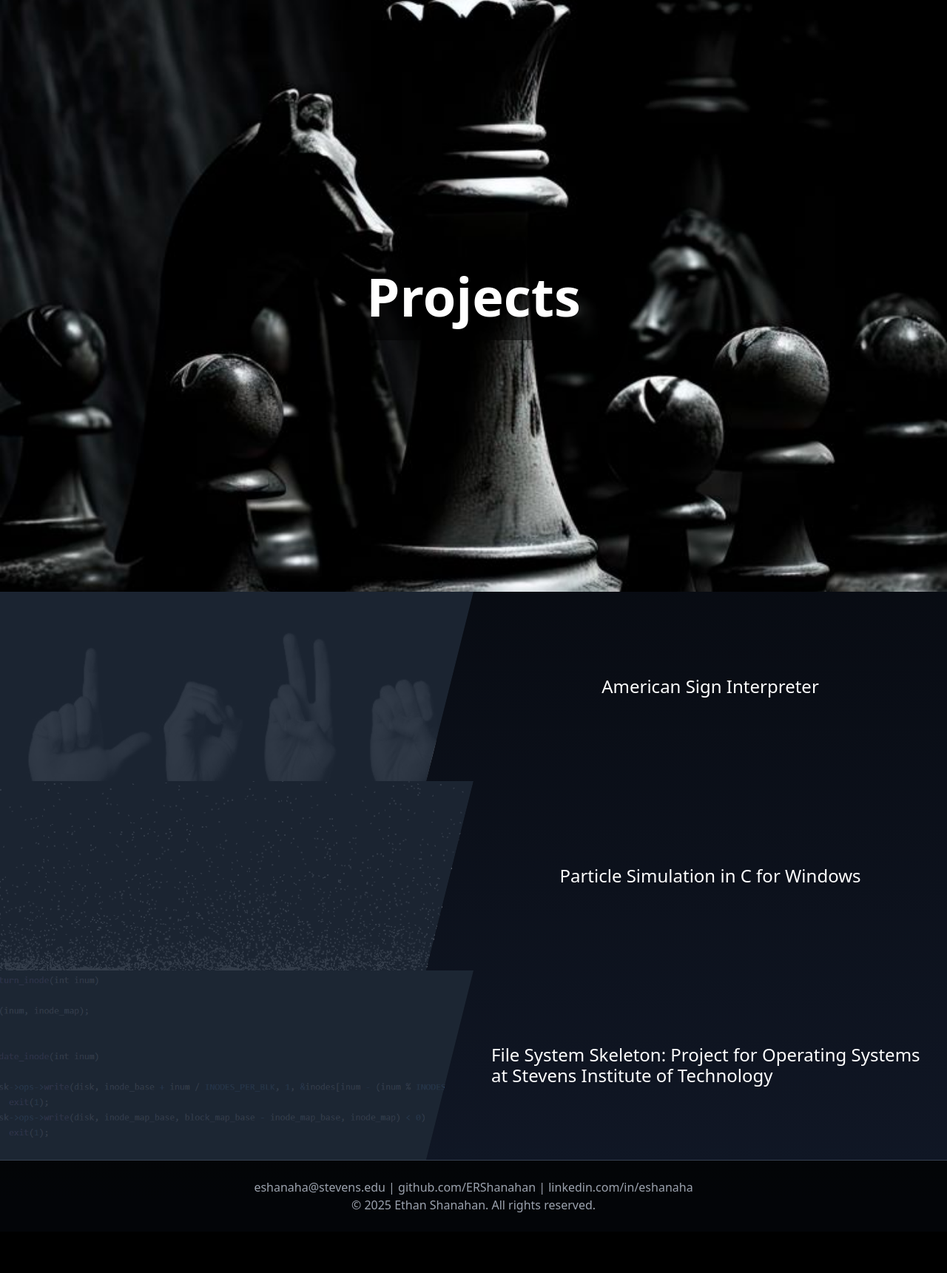
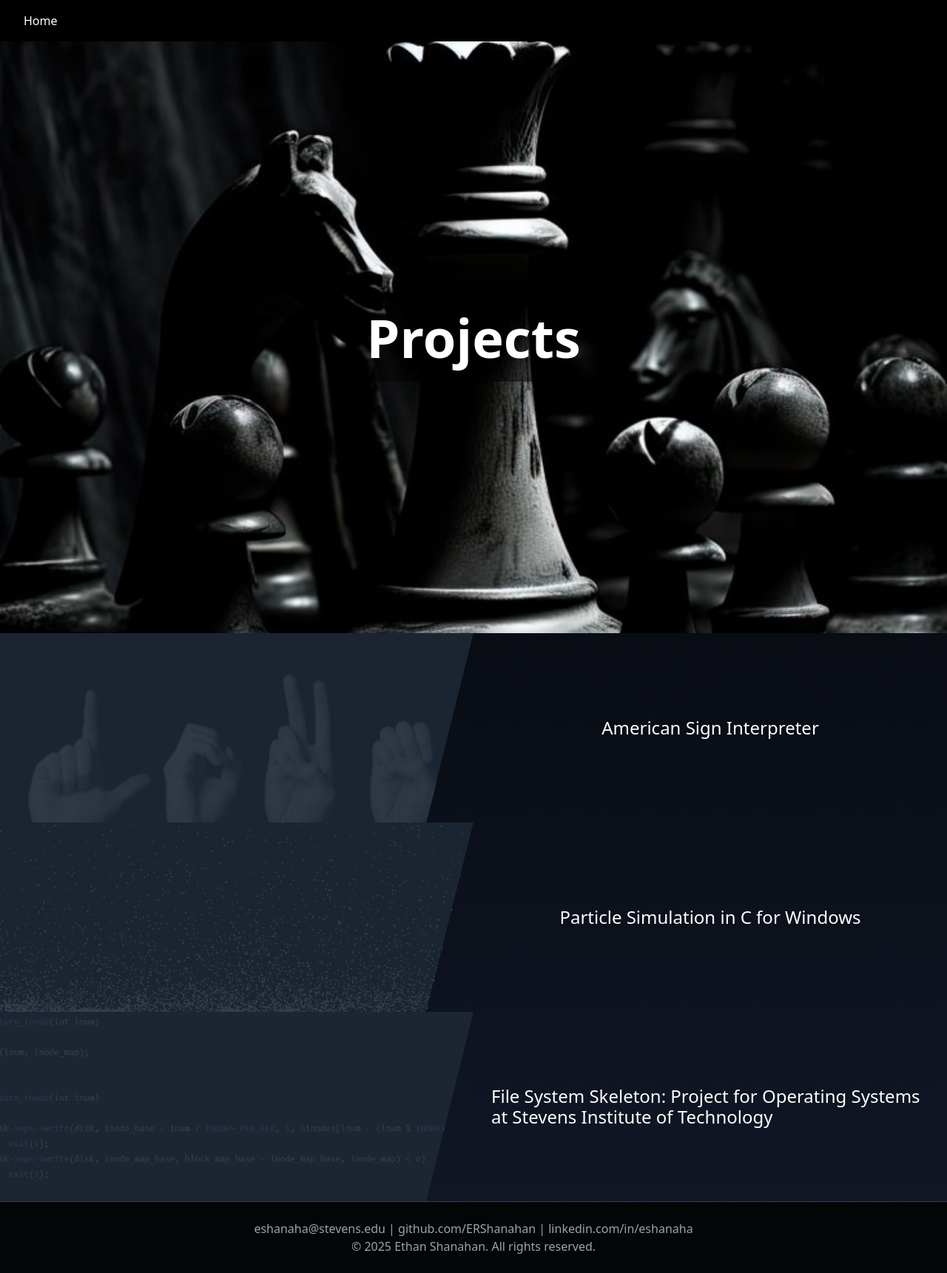
Before and after one commit to ERShanahan/Portfolio, a React (Vite) app: page /projects in a window 1280 px wide. Shown: the whole page at 74% size. Before the commit the page ends 1665 px from the top, so only its background shows below. Built offline with nearby package versions, Linux system fonts and the light colour scheme.

Commit message:
Header/Footer

```diff
--- a/src/Home.jsx
+++ b/src/Home.jsx
@@ -1,6 +1,7 @@
 import React from "react";
 import { motion } from "framer-motion";
 import { useNavigate } from "react-router-dom";
+import { Footer } from "./components/Footer";
 
 export default function Home() {
   const navigate = useNavigate();
@@ -49,11 +50,7 @@ export default function Home() {
         ))}
       </div>
 
-      {/* Footer */}
-      <footer className="bg-black bg-opacity-80 text-gray-400 text-center py-6 border-t border-gray-700">
-        <p>eshanaha@stevens.edu | github.com/ERShanahan | linkedin.com/in/eshanaha</p>
-        <p>© {new Date().getFullYear()} Ethan Shanahan. All rights reserved.</p>
-      </footer>
+      <Footer />
     </div>
   );
 }
--- /dev/null
+++ b/src/components/Footer.jsx
@@ -0,0 +1,10 @@
+import React from "react";
+
+export function Footer() {
+    return (
+        <footer className="bg-black bg-opacity-80 text-gray-400 text-center py-6 border-t border-gray-700">
+        <p>eshanaha@stevens.edu | github.com/ERShanahan | linkedin.com/in/eshanaha</p>
+        <p>© {new Date().getFullYear()} Ethan Shanahan. All rights reserved.</p>
+        </footer>
+    );
+}
--- /dev/null
+++ b/src/components/Header.jsx
@@ -0,0 +1,26 @@
+import React from "react";
+import { NavLink } from "react-router-dom";
+
+const navLinks = [
+  { label: "Home", to: "/" }
+];
+
+export function Header() {
+  return (
+    <header className="relative top-0 left-0 w-full bg-black bg-opacity-80 backdrop-blur-sm z-30">
+      <nav className="max-w-7xl mx-auto px-8 py-4 flex space-x-6">
+        {navLinks.map((link) => (
+          <NavLink
+            key={link.to}
+            to={link.to}
+            className={({ isActive }) =>
+              `text-white hover:text-gray-300 transition ${isActive ? "underline" : ""}`
+            }
+          >
+            {link.label}
+          </NavLink>
+        ))}
+      </nav>
+    </header>
+  );
+}
--- a/src/pages/Chess.jsx
+++ b/src/pages/Chess.jsx
@@ -2,6 +2,8 @@ import React, { useState, useEffect, useRef } from "react";
 import { Chessboard } from "react-chessboard";
 import { Chess } from "chess.js";
 import { useNavigate } from "react-router-dom";
+import { Header } from "../components/Header"
+import { Footer } from "../components/Footer";
 
 const API_URL = "https://chess-api-vxd3.onrender.com/bot_move";
 
@@ -75,16 +77,7 @@ export default function ChessPage() {
   return (
     <div className="min-h-screen bg-fixed bg-center bg-cover text-white"
          style={{ backgroundImage: "url('/images/piece_shadow.jpg')" }}>
-
-        {/* Static Top Navigation */}
-        <div className="static top-0 left-0 w-full bg-black bg-opacity-70 p-6 text-center z-50">
-            <button
-            className="text-lg font-semibold hover:text-white transition"
-            onClick={() => navigate("/")}
-            >
-            Home
-            </button>
-      </div>
+      <Header />
 
       <div className="bg-black bg-opacity-70 p-6 text-center">
         <h1 className="text-4xl font-bold">Play Me!</h1>
@@ -127,11 +120,7 @@ export default function ChessPage() {
         </button>
       </div>
 
-      {/* Footer */}
-      <footer className="bg-black bg-opacity-80 text-gray-400 text-center py-6 border-t border-gray-700">
-        <p>eshanaha@stevens.edu | github.com/ERShanahan | linkedin.com/in/eshanaha</p>
-        <p>© {new Date().getFullYear()} Ethan Shanahan. All rights reserved.</p>
-      </footer>
+      <Footer />
     </div>
   );
 }
--- a/src/pages/Projects.jsx
+++ b/src/pages/Projects.jsx
@@ -1,6 +1,8 @@
 import React from "react";
 import { motion } from "framer-motion";
 import "./Projects.css";
+import { Footer } from "../components/Footer";
+import { Header } from "../components/Header";
 
 const projects = [
   {
@@ -27,6 +29,7 @@ const projects = [
 export default function ProjectsPage() {
   return (
     <div className="min-h-screen bg-gradient-to-b from-black to-gray-900 text-white projects-container">
+      <Header />
       {/* Hero Section */}
       <div
         className="h-screen bg-fixed bg-center bg-cover flex flex-col justify-center items-center"
@@ -69,11 +72,7 @@ export default function ProjectsPage() {
         ))}
       </div>
 
-      {/* Footer */}
-      <footer className="bg-black bg-opacity-80 text-gray-400 text-center py-6 border-t border-gray-700">
-        <p>eshanaha@stevens.edu | github.com/ERShanahan | linkedin.com/in/eshanaha</p>
-        <p>© {new Date().getFullYear()} Ethan Shanahan. All rights reserved.</p>
-      </footer>
+      <Footer />
     </div>
   );
 }
```
